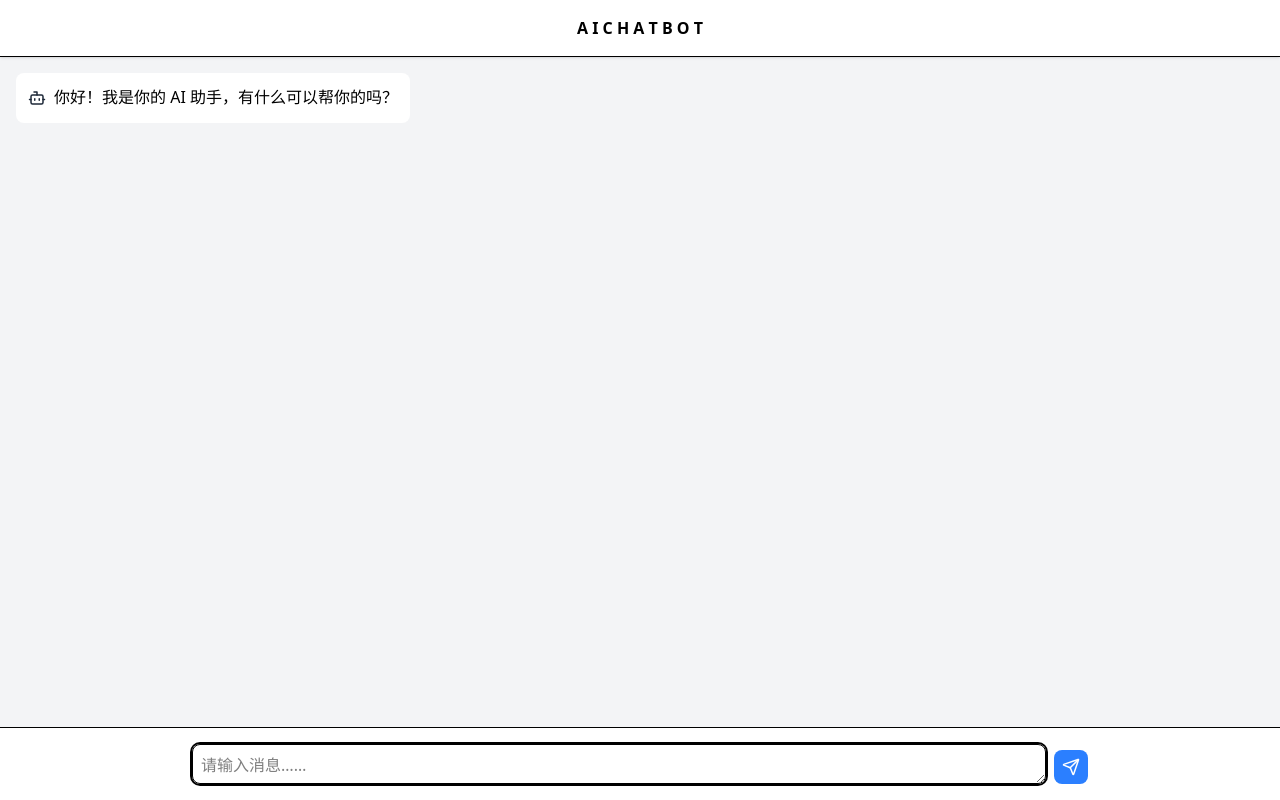
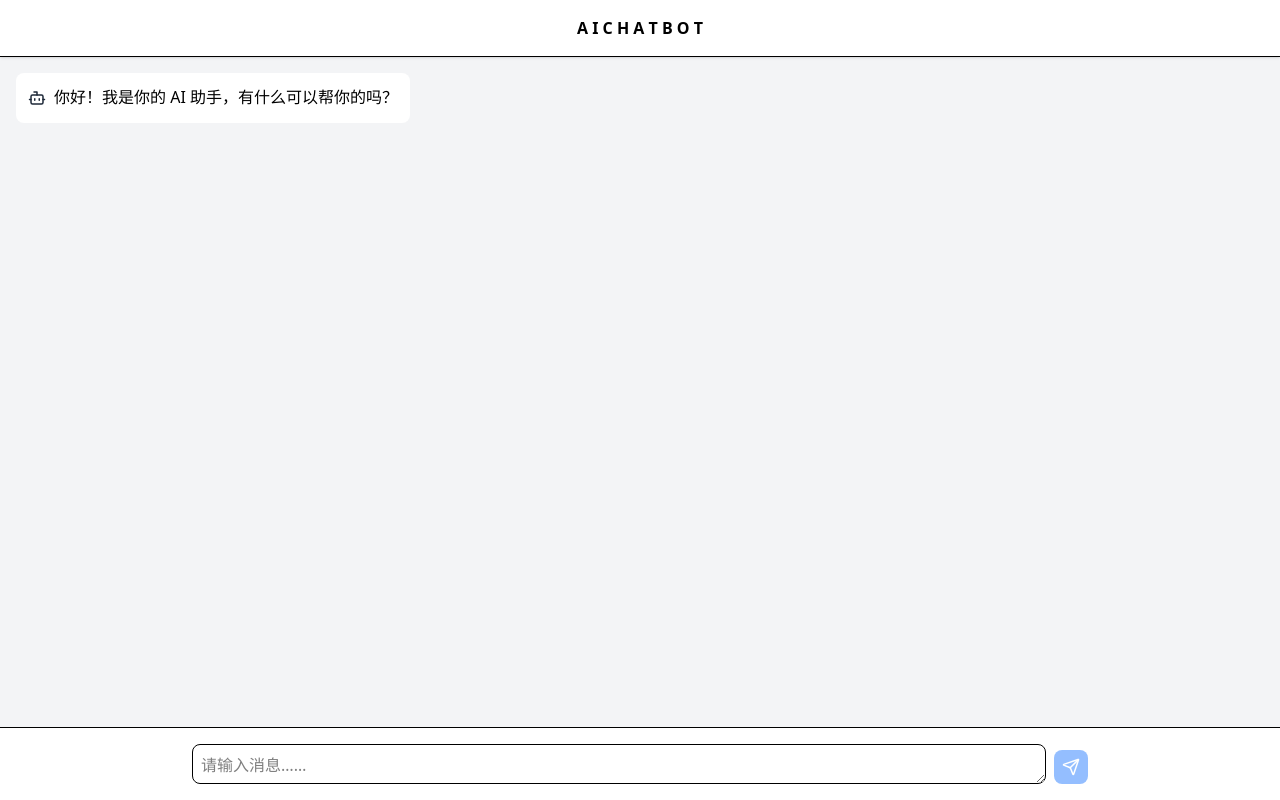
Before and after one commit to kakaka308/ai-chat-bot, a Next.js app: page / in a window 1280 px wide. Built offline with nearby package versions, Linux system fonts and the light colour scheme.

Commit message:
refactor: 抽离 Chat 组件，模块化代码结构

```diff
--- a/src/app/page.tsx
+++ b/src/app/page.tsx
@@ -1,137 +1,169 @@
+// "use client";
+
+// import { useState, useRef, useEffect } from 'react'
+// import { Send, Bot, User, Loader2 } from "lucide-react";
+// import { parseMarkdown } from 'markdown-three-parser';
+// import 'katex/dist/katex.min.css';
+// import 'prismjs/themes/prism-tomorrow.css';
+// import { createRoot } from 'react-dom/client';
+// import ThreeScene from '../components/Three/ThreeScene';
+
+// export default function ChatPage() {
+//   // 消息列表状态
+//   const [messages, setMessages] = useState([
+//     {id: 1, role: "assistant", content: "你好！我是你的 AI 助手，有什么可以帮你的吗？"},
+//   ]);
+//   // 输入框状态
+//   const [input, setInput] = useState("");
+//   const textareaRef = useRef<HTMLTextAreaElement>(null);
+//   // 记录 AI 是否正在说话
+//   const [isLoading, setIsLoading] = useState(false);
+
+//   // 输入框高度
+//   useEffect(() => {
+//     const textarea = textareaRef.current;
+//     if (textarea) {
+//       textarea.style.height = "auto";
+//       textarea.style.height = `${Math.min(textarea.scrollHeight, 200)}px`;
+//     }
+//   }, [input])
+
+//   // 在聊天消息中自动查找并渲染 3D 预览内容
+//   useEffect(() => {
+//     // 找到所有生成的 3D 占位符
+//     const containers = document.querySelectorAll('.three-preview:not([data-rendered])');
+//     containers.forEach(container => {
+//       container.setAttribute('data-rendered', 'true');
+//       const root = createRoot(container);
+//       root.render(<ThreeScene container={container as HTMLElement} />);
+//     });
+//   }, [messages]);
+
+
+//   // 发送消息时，添加新消息到 messages
+//   const handleSend = async () => {
+//     if (!input.trim() || isLoading) return;
+//     const useContent = input;
+//     setInput("");
+//     setIsLoading(true);
+//     const newMessage = {id: Date.now(), role: "user",  content: useContent };
+//     const updateMessage = [...messages, newMessage];
+//     setMessages(updateMessage);
+
+//     try {
+//       const response = await fetch("api/chat", {
+//         method: "POST",
+//         headers: { "Content-Type": "application/json" },
+//         body: JSON.stringify({
+//           messages: updateMessage.map(({role, content}) => ({
+//             role,content
+//           })),
+//         }),
+//       });
+
+//       if (!response.ok)  throw new Error("请求后端 API失败");
+//       const aiMessage = await response.json();
+//       setMessages((prev) => [
+//         ...prev,
+//         { id: Date.now() + 1, role: "assistant", content: aiMessage.content },
+//       ])
+//     } catch(error) {
+//       console.error("出错啦:", error);
+//       setMessages((prev) => [
+//         ...prev,
+//         { id: Date.now() + 1, role: "assistant", content: "抱歉，我刚才走神了，请稍后再试。" },
+//       ]);
+//     } finally {
+//       setIsLoading(false);
+//     };
+
+//   };
+//   return (
+//     <div className="flex flex-col h-screen bg-gray-100">
+//       {/* 顶部标题栏 */}
+//       <header className="bg-white p-4 text-center font-bold border-b shadow-sm">
+//         A I  C H A T  B O T
+//       </header>
+
+//       {/* 消息滚动区 */}
+//       <main className='flex-1 overflow-y-auto p-4 space-y-4'>
+//         {messages.map((msg) => (
+//           <div key={msg.id} className={`flex ${msg.role === "user" ? 'justify-end' : 'justify-start'}`}>
+//             <div className={`p-3 rounded-lg flex items-center gap-2 max-w-[80%] ${msg.role === "user" ? 'bg-blue-500 text-white' :  'bg-white text-gray-800'}`} >
+//               {msg.role ===  'user' ? <User size={18}></User> : <Bot size={18}></Bot>}
+//               <div className='markdown-body text-black' dangerouslySetInnerHTML={{ __html: parseMarkdown(msg.content) }}></div>
+//             </div>
+//           </div>
+//         ))}
+//         {/* AI 正在思考时的加载动画 */}
+//         {isLoading && (
+//           <div className='flex justify-start'>
+//             <div className='bg-white p-3 rounded-lg flex items-center gap-2 shadow-sm text-gray-500'>
+//               <Loader2 size={18} className='animate-spin'></Loader2>
+//               <span>AI 正在思考……</span>
+//             </div>
+//           </div>
+//         )}
+//       </main>
+
+//       {/* 底部输入框 */}
+//       <footer className='p-4 bg-white border-t'>
+//         <div className="flex gap-2 max-w-4xl mx-auto items-end">
+//           <textarea
+//             ref={textareaRef}
+//             className='flex-1 border p-2 rounded-lg outline-none focus: ring-2 focus:ring-blue-400 text-black'
+//             rows={1}
+//             value = {input}
+//             onChange={(e) => setInput(e.target.value)}
+//             onKeyDown={(e) => {
+//               if (e.key === 'Enter' && !e.shiftKey) {
+//                 e.preventDefault(); // 阻止默认的换行行为
+//                 handleSend();
+//               }
+//             }}
+//             placeholder= {isLoading ? "AI 正在回复中" : "请输入消息……"}/>
+//           <button onClick={handleSend} className='bg-blue-500 text-white p-2 rounded-lg'>
+//             <Send size={18} />
+//           </button>
+//         </div>
+
+//       </footer>
+//     </div>
+//   );
+
+// }
+
 "use client";
 
-import { useState, useRef, useEffect } from 'react'
-import { Send, Bot, User, Loader2 } from "lucide-react";
-import { parseMarkdown } from 'markdown-three-parser';
-import 'katex/dist/katex.min.css';
-import 'prismjs/themes/prism-tomorrow.css';
-import { createRoot } from 'react-dom/client';
-import ThreeScene from '../components/ThreeScene';
+import {
+  ChatHeader,
+  ChatMessageList,
+  ChatInput,
+  useChat
+} from '@/components/Chat';
+export default function ChatPage() {
+  const {
+    messages,
+    input,
+    setInput,
+    isLoading,
+    handleSend,
+    textareaRef,
+  } = useChat();
 
-export default function ChatPage() {
-  // 消息列表状态
-  const [messages, setMessages] = useState([
-    {id: 1, role: "assistant", content: "你好！我是你的 AI 助手，有什么可以帮你的吗？"},
-  ]);
-  // 输入框状态
-  const [input, setInput] = useState("");
-  const textareaRef = useRef<HTMLTextAreaElement>(null);
-  // 记录 AI 是否正在说话
-  const [isLoading, setIsLoading] = useState(false);
-
-  // 输入框高度
-  useEffect(() => {
-    const textarea = textareaRef.current;
-    if (textarea) {
-      textarea.style.height = "auto";
-      textarea.style.height = `${Math.min(textarea.scrollHeight, 200)}px`;
-    }
-  }, [input])
-
- useEffect(() => {
-    // 找到所有生成的 3D 占位符
-    const containers = document.querySelectorAll('.three-preview:not([data-rendered])');
-
-    containers.forEach(container => {
-      container.setAttribute('data-rendered', 'true');
-
-      // 使用 createRoot 挂载
-      const root = createRoot(container);
-      // 这里的 ThreeScene 就是你刚才写的那个组件
-      root.render(<ThreeScene container={container as HTMLElement} />);
-    });
-  }, [messages]);
-
-
-  // 发送消息时，添加新消息到 messages
-  const handleSend = async () => {
-    if (!input.trim() || isLoading) return;
-    const useContent = input;
-    setInput("");
-    setIsLoading(true);
-    const newMessage = {id: Date.now(), role: "user",  content: useContent };
-    const updateMessage = [...messages, newMessage];
-    setMessages(updateMessage);
-
-    try {
-      const response = await fetch("api/chat", {
-        method: "POST",
-        headers: { "Content-Type": "application/json" },
-        body: JSON.stringify({
-          messages: updateMessage.map(({role, content}) => ({
-            role,content
-          })),
-        }),
-      });
-
-      if (!response.ok)  throw new Error("请求后端 API失败");
-      const aiMessage = await response.json();
-      setMessages((prev) => [
-        ...prev,
-        { id: Date.now() + 1, role: "assistant", content: aiMessage.content },
-      ])
-    } catch(error) {
-      console.error("出错啦:", error);
-      setMessages((prev) => [
-        ...prev,
-        { id: Date.now() + 1, role: "assistant", content: "抱歉，我刚才走神了，请稍后再试。" },
-      ]);
-    } finally {
-      setIsLoading(false);
-    };
-
-  };
   return (
     <div className="flex flex-col h-screen bg-gray-100">
-      {/* 顶部标题栏 */}
-      <header className="bg-white p-4 text-center font-bold border-b shadow-sm">
-        A I  C H A T  B O T
-      </header>
+      <ChatHeader />
 
-      {/* 消息滚动区 */}
-      <main className='flex-1 overflow-y-auto p-4 space-y-4'>
-        {messages.map((msg) => (
-          <div key={msg.id} className={`flex ${msg.role === "user" ? 'justify-end' : 'justify-start'}`}>
-            <div className={`p-3 rounded-lg flex items-center gap-2 max-w-[80%] ${msg.role === "user" ? 'bg-blue-500 text-white' :  'bg-white text-gray-800'}`} >
-              {msg.role ===  'user' ? <User size={18}></User> : <Bot size={18}></Bot>}
-              <div className='markdown-body text-black' dangerouslySetInnerHTML={{ __html: parseMarkdown(msg.content) }}></div>
-            </div>
-          </div>
-        ))}
-        {/* AI 正在思考时的加载动画 */}
-        {isLoading && (
-          <div className='flex justify-start'>
-            <div className='bg-white p-3 rounded-lg flex items-center gap-2 shadow-sm text-gray-500'>
-              <Loader2 size={18} className='animate-spin'></Loader2>
-              <span>AI 正在思考……</span>
-            </div>
-          </div>
-        )}
-      </main>
+      <ChatMessageList messages={messages} isLoading={isLoading} />
 
-      {/* 底部输入框 */}
-      <footer className='p-4 bg-white border-t'>
-        <div className="flex gap-2 max-w-4xl mx-auto items-end">
-          <textarea
-            ref={textareaRef}
-            className='flex-1 border p-2 rounded-lg outline-none focus: ring-2 focus:ring-blue-400 text-black'
-            rows={1}
-            value = {input}
-            onChange={(e) => setInput(e.target.value)}
-            onKeyDown={(e) => {
-              if (e.key === 'Enter' && !e.shiftKey) {
-                e.preventDefault(); // 阻止默认的换行行为
-                handleSend();
-              }
-            }}
-            placeholder= {isLoading ? "AI 正在回复中" : "请输入消息……"}/>
-          <button onClick={handleSend} className='bg-blue-500 text-white p-2 rounded-lg'>
-            <Send size={18} />
-          </button>
-        </div>
-
-      </footer>
+      <ChatInput
+        input={input}
+        setInput={setInput}
+        isLoading={isLoading}
+        handleSend={handleSend}
+        textareaRef={textareaRef}
+      />
     </div>
   );
-
 }
--- /dev/null
+++ b/src/components/Chat/ChatInput.tsx
@@ -0,0 +1,50 @@
+"use client";
+
+import { Send } from "lucide-react";
+import { RefObject } from "react";
+
+interface ChatInputProps {
+  input: string;
+  setInput: (value: string) => void;
+  isLoading: boolean;
+  handleSend: () => void;
+  textareaRef: RefObject<HTMLTextAreaElement | null>;
+}
+
+export const ChatInput = ({
+  input,
+  setInput,
+  isLoading,
+  handleSend,
+  textareaRef
+}: ChatInputProps) => {
+  return (
+    //  底部输入框
+    <footer className='p-4 bg-white border-t'>
+      <div className="flex gap-2 max-w-4xl mx-auto items-end">
+        <textarea
+          ref={textareaRef}
+          className='flex-1 border p-2 rounded-lg outline-none focus:ring-2 focus:ring-blue-400 text-black'
+          rows={1}
+          value={input}
+          onChange={(e) => setInput(e.target.value)}
+          onKeyDown={(e) => {
+            if (e.key === 'Enter' && !e.shiftKey) {
+              e.preventDefault();
+              handleSend();
+            }
+          }}
+          placeholder={isLoading ? "AI 正在回复中" : "请输入消息……"}
+          disabled={isLoading}
+        />
+        <button
+          onClick={handleSend}
+          className='bg-blue-500 text-white p-2 rounded-lg hover:bg-blue-600 transition-colors disabled:opacity-50'
+          disabled={isLoading || !input.trim()}
+        >
+          <Send size={18} />
+        </button>
+      </div>
+    </footer>
+  );
+};
--- /dev/null
+++ b/src/components/Chat/index.tsx
@@ -0,0 +1,7 @@
+// components/Chat/index.ts
+export { ChatHeader } from './ChatHeader';
+export { ChatMessageList } from './ChatMessageList';
+export { ChatMessage } from './ChatMessage';
+export { ChatInput } from './ChatInput';
+export { ChatLoading } from './ChatLoading';
+export { useChat } from './useChat';
--- /dev/null
+++ b/src/components/Chat/useChat.tsx
@@ -0,0 +1,89 @@
+"use client";
+
+import { useState, useRef, useEffect } from 'react';
+import { createRoot } from 'react-dom/client';
+import ThreeScene from '../Three/ThreeScene';
+
+export interface Message {
+  id: number;
+  role: 'user' | 'assistant';
+  content: string;
+}
+
+export const useChat = () => {
+  // 消息列表状态
+  const [messages, setMessages] = useState<Message[]>([
+    { id: 1, role: "assistant", content: "你好！我是你的 AI 助手，有什么可以帮你的吗？" },
+  ]);
+  // 输入框状态
+  const [input, setInput] = useState("");
+  // 记录 AI 是否正在说话
+  const [isLoading, setIsLoading] = useState(false);
+  // 输入框
+  const textareaRef = useRef<HTMLTextAreaElement>(null);
+
+  // 输入框自动高度
+  useEffect(() => {
+    const textarea = textareaRef.current;
+    if (textarea) {
+      textarea.style.height = "auto";
+      textarea.style.height = `${Math.min(textarea.scrollHeight, 200)}px`;
+    }
+  }, [input]);
+
+  // 在聊天消息中自动查找并渲染 3D 预览内容
+  useEffect(() => {
+    // 找到所有生成的 3D 占位符
+    const containers = document.querySelectorAll('.three-preview:not([data-rendered])');
+    containers.forEach(container => {
+      container.setAttribute('data-rendered', 'true');
+      const root = createRoot(container);
+      root.render(<ThreeScene container={container as HTMLElement} />);
+    });
+  }, [messages]);
+  // 发送消息时，添加新消息到 messages
+  const handleSend = async () => {
+    if (!input.trim() || isLoading) return;
+    const userContent = input;
+    setInput("");
+    setIsLoading(true);
+    const userMessage: Message = { id: Date.now(), role: "user", content: userContent };
+    const updatedMessages = [...messages, userMessage];
+    setMessages(updatedMessages);
+
+    try {
+      const response = await fetch("/api/chat", {
+        method: "POST",
+        headers: { "Content-Type": "application/json" },
+        body: JSON.stringify({
+          messages: updatedMessages.map(({ role, content }) => ({ role, content })),
+        }),
+      });
+
+      if (!response.ok) throw new Error("请求后端 API失败");
+
+      const aiMessage = await response.json();
+      setMessages((prev) => [
+        ...prev,
+        { id: Date.now() + 1, role: "assistant", content: aiMessage.content },
+      ]);
+    } catch(error) {
+      console.error("出错啦:", error);
+      setMessages((prev) => [
+        ...prev,
+        { id: Date.now() + 1, role: "assistant", content: "抱歉，我刚才走神了，请稍后再试。" },
+      ]);
+    } finally {
+      setIsLoading(false);
+    }
+  };
+
+  return {
+    messages,
+    input,
+    setInput,
+    isLoading,
+    handleSend,
+    textareaRef,
+  };
+};
--- a/src/components/ThreeScene.tsx
+++ b/src/components/Three/ThreeScene.tsx
@@ -1,6 +1,6 @@
 "use client";
 
-import { useEffect, useRef } from "react";
+import { useEffect } from "react";
 import * as THREE from 'three';
 
 interface ThreeObject {
@@ -10,9 +10,8 @@ interface ThreeObject {
 }
 
 export default function ThreeScene({ container } : { container: HTMLElement }) {
-  const mountRef = useRef<HTMLElement>(null);
   useEffect(() => {
-    // 1. 获取解析器存放在 data-objects 中的数据
+    // 1. 获取解析器存放在 data-objects 中的数据s
     const dataStr = container.getAttribute('data-objects');
     if (!dataStr) return;
     const objects: ThreeObject[] = JSON.parse(dataStr);
--- /dev/null
+++ b/src/components/Three/index.tsx
@@ -0,0 +1 @@
+export { default as ThreeScene } from './ThreeScene';
--- /dev/null
+++ b/src/hooks/useAutoResizeTextarea.ts
@@ -0,0 +1,24 @@
+import { useEffect, useRef, useCallback } from 'react';
+
+export const useAutoResizeTextarea = (value: string) => {
+  const textareaRef = useRef<HTMLTextAreaElement>(null);
+
+  const adjustHeight = useCallback((reset = false) => {
+    const textarea = textareaRef.current;
+    if (!textarea) return;
+
+    if (reset) {
+      textarea.style.height = 'auto';
+      return;
+    }
+
+    textarea.style.height = 'auto';
+    textarea.style.height = `${Math.min(textarea.scrollHeight, 200)}px`;
+  }, []);
+
+  useEffect(() => {
+    adjustHeight();
+  }, [value, adjustHeight]);
+
+  return { textareaRef, adjustHeight };
+};
```
Also changed, not shown: src/components/Chat/ChatHeader.tsx (added, +10 -0 lines), src/components/Chat/ChatLoading.tsx (added, +15 -0 lines), src/components/Chat/ChatMessage.tsx (added, +30 -0 lines), src/components/Chat/ChatMessageList.tsx (added, +22 -0 lines).
